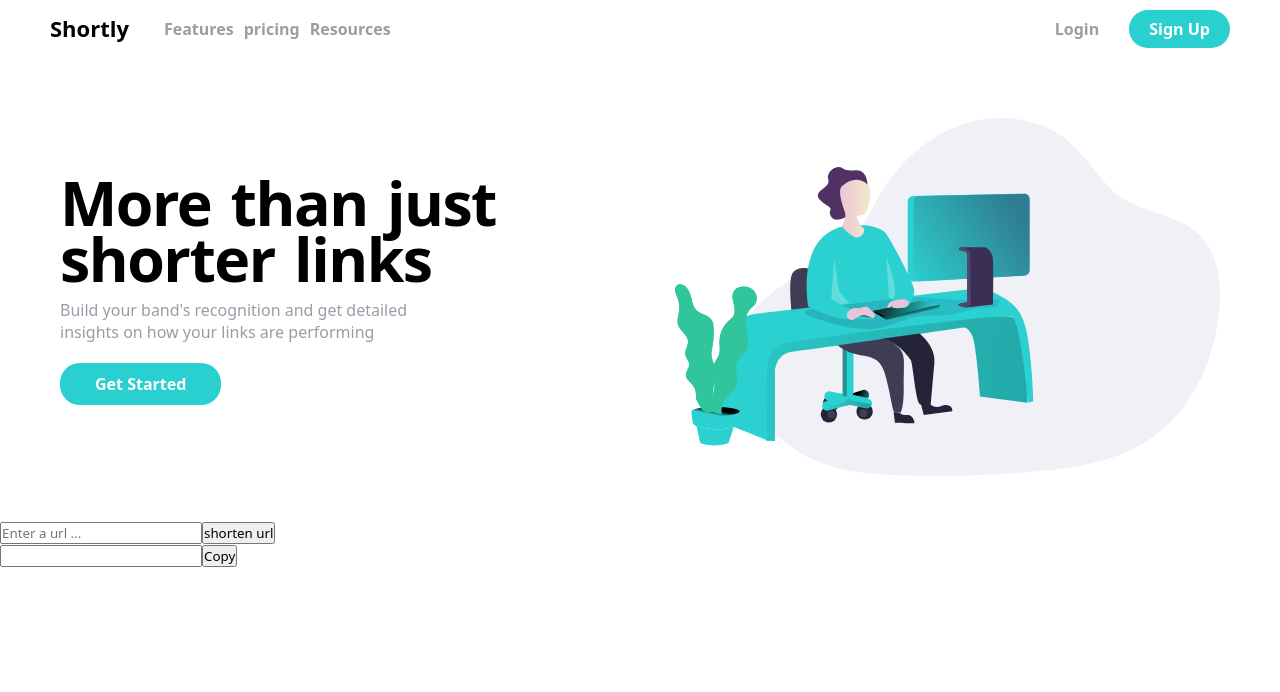
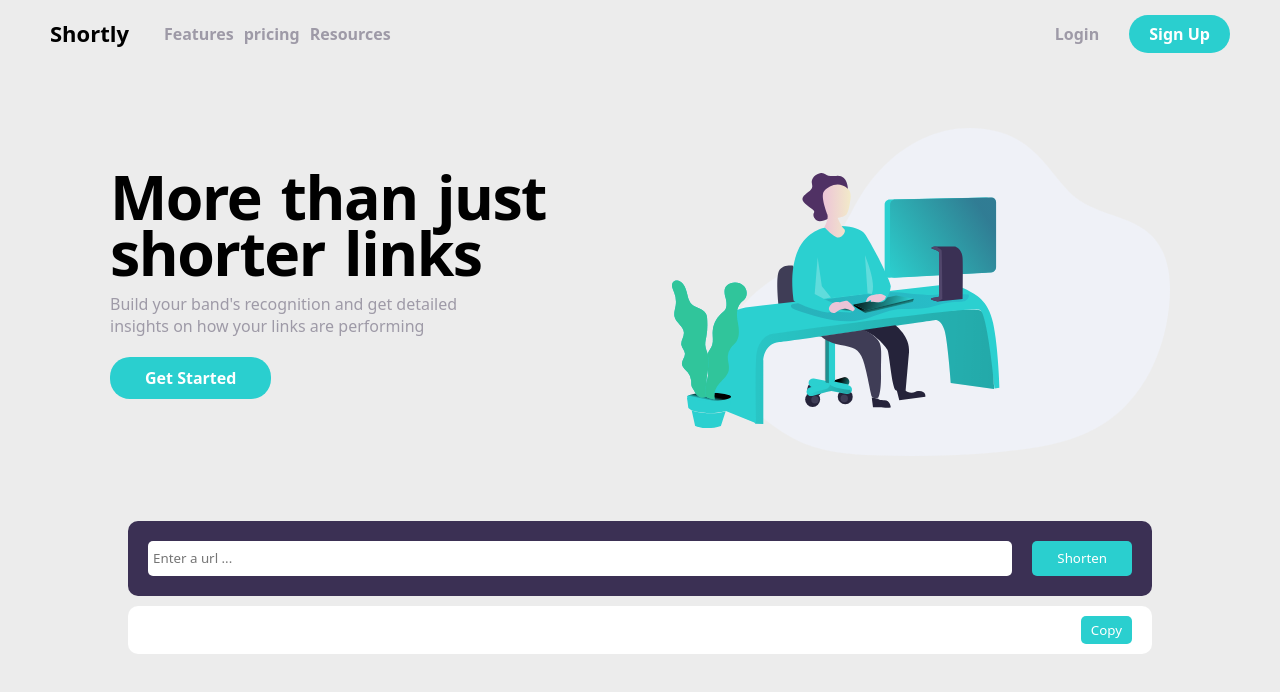
Before and after one commit to arberLisaj/frontend-mentor-solutions, a React (Vite) app in the folder url-shortener/: page / in a window 1280 px wide. Shown: the top 692 px of the page. Built offline with nearby package versions, Linux system fonts and the light colour scheme; no server answers.

Commit message:
url shortener: styling link input

```diff
--- a/url-shortener/src/components/Header/_header.scss
+++ b/url-shortener/src/components/Header/_header.scss
@@ -6,7 +6,7 @@ header {
   align-items: center;
   max-width: 1200px;
   margin: auto;
-  padding: 10px;
+  padding:15px 10px;
 
   ul {
     list-style: none;
--- a/url-shortener/src/components/Hero/_hero.scss
+++ b/url-shortener/src/components/Hero/_hero.scss
@@ -1,5 +1,5 @@
 section#hero {
-  max-width: 1200px;
+  max-width: 1100px;
   margin: auto;
   padding: 10px;
 
--- a/url-shortener/src/components/LinkInput/LinkInput.jsx
+++ b/url-shortener/src/components/LinkInput/LinkInput.jsx
@@ -1,36 +1,40 @@
-import axios from 'axios'
-import z from 'zod'
+import axios from "axios";
+import z from "zod";
 import { zodResolver } from "@hookform/resolvers/zod";
-import { useForm } from 'react-hook-form'
-import { useState , useEffect } from 'react'
+import { useForm } from "react-hook-form";
+import { useState, useEffect } from "react";
 
 const schema = z.object({
-    url : z.string().min(5).max(30)
-})
+  url: z.string().min(5).max(30),
+});
 
-const LinkInput= () => {
-  const [data , setData] = useState()
-  const [url , setUrl] = useState('github.com/arberlisaj')
+const LinkInput = () => {
+  const [data, setData] = useState();
+  const [url, setUrl] = useState("github.com/arberlisaj");
   // setUrl("arberlisaj.com");
   useEffect(() => {
     const fetchUsers = async () => {
       try {
-        const response = await axios.get(`https://api.shrtco.de/v2/shorten?url=${url}`);
+        const response = await axios.get(
+          `https://api.shrtco.de/v2/shorten?url=${url}`
+        );
         setData(response.data);
       } catch (error) {
-        console.log((error).message);
+        console.log(error.message);
       }
     };
     fetchUsers();
   }, [url]);
 
-  const {register , handleSubmit} = useForm({resolver:zodResolver(schema)})
+  const { register, handleSubmit } = useForm({
+    resolver: zodResolver(schema),
+  });
 
-  const onSubmit = (data)=>{
+  const onSubmit = (data) => {
     // removing spaces from the url
-   let url = data.url.replace(/\s/g, "");
-    setUrl(url)
-  }
+    let url = data.url.replace(/\s/g, "");
+    setUrl(url);
+  };
 
   // copying and saving the output
   const [isCopied, setIsCopied] = useState(false);
@@ -38,18 +42,27 @@ const LinkInput= () => {
     navigator.clipboard.writeText(displayURL);
     setIsCopied(true);
   };
-
-  const displayURL = data ? data.result.short_link : ''
+  const [hideCopyLink, setHideLink] = useState(true);
+  const displayURL = data ? data.result.short_link : "";
   return (
-    <main>
-    <form onSubmit={handleSubmit(data => onSubmit(data))}>
-      <input {...register('url')} type="text"  placeholder='Enter a url ...'/>
-      <button>shorten url</button>
-    </form>
-
-      <input type="text" value={displayURL}  readOnly />
-      <button onClick={handleCopy}>{isCopied ? 'Copied!' : 'Copy'}</button>
-    </main>
-  )
-}
+    <section id="link-container">
+      <section id="link">
+        <form onSubmit={handleSubmit((data) => onSubmit(data))}>
+          <input
+            {...register("url")}
+            type="text"
+            placeholder="Enter a url ..."
+          />
+          <button onClick={() => setHideLink(false)}>Shorten</button>
+        </form>
+      </section>
+      <div className={hideCopyLink ? "hide copy" : "show copy"}>
+        <input type="text" id="copy" value={displayURL} readOnly />
+        <button className={isCopied ? "copied" : "regular"} onClick={handleCopy}>
+          {isCopied ? "Copied!" : "Copy"}
+        </button>
+      </div>
+    </section>
+  );
+};
 export default LinkInput;
--- /dev/null
+++ b/url-shortener/src/components/LinkInput/_linkInput.scss
@@ -0,0 +1,78 @@
+@import "../../styles/variables";
+section#link-container {
+  width: 80%;
+  max-width: 1100px;
+  margin: auto;
+  margin-block: 20px;
+  section#link {
+    padding: 20px;
+    border-radius: 10px;
+    background-color: variables.$dark-violet;
+    display: flex;
+    flex-direction: column;
+    align-items: center;
+
+    form {
+      width: 100%;
+      display: flex;
+      // justify-content: space-between;
+      align-items: center;
+
+      button {
+        background-color: variables.$cyan;
+        color: white;
+        height: 35px;
+        padding-inline: 25px;
+        margin-left: 20px;
+        border-radius: 5px;
+        border: none;
+        cursor: pointer;
+      }
+      input {
+        border-radius: 5px;
+        width: 100%;
+        height: 35px;
+        padding-inline: 5px;
+        border: none;
+
+        &:focus {
+          outline: none;
+        }
+      }
+    }
+  }
+  .copy {
+    display: flex;
+    padding: 10px 20px;
+    background-color: white;
+    border-radius: 10px;
+    margin-top: 10px;
+    button {
+      border: none;
+
+      color: white;
+      padding: 5px 10px;
+      border-radius: 5px;
+      cursor: pointer;
+    }
+    .copied {
+      background-color: variables.$dark-violet;
+    }
+    .regular {
+      background-color: variables.$cyan;
+    }
+    input {
+      border: none;
+    }
+  }
+}
+
+#copy {
+  width: 100%;
+}
+.hide {
+  display: none;
+}
+.show {
+  display: block;
+}
--- a/url-shortener/src/styles/styles.css
+++ b/url-shortener/src/styles/styles.css
@@ -3,6 +3,10 @@
   padding: 0;
   box-sizing: border-box;
   font-family: system-ui, -apple-system, BlinkMacSystemFont, "Segoe UI", Roboto, Oxygen, Ubuntu, Cantarell, "Open Sans", "Helvetica Neue", sans-serif;
+}
+
+body {
+  background-color: rgb(236, 236, 236);
 }
 
 header {
@@ -11,7 +15,7 @@ header {
   align-items: center;
   max-width: 1200px;
   margin: auto;
-  padding: 10px;
+  padding: 15px 10px;
 }
 header ul {
   list-style: none;
@@ -124,7 +128,7 @@ header button:nth-of-type(2):hover {
   }
 }
 section#hero {
-  max-width: 1200px;
+  max-width: 1100px;
   margin: auto;
   padding: 10px;
 }
@@ -196,4 +200,78 @@ section#hero button {
   section#hero .animation img {
     max-width: 100%;
   }
+}
+section#link-container {
+  width: 80%;
+  max-width: 1100px;
+  margin: auto;
+  margin-block: 20px;
+}
+section#link-container section#link {
+  padding: 20px;
+  border-radius: 10px;
+  background-color: hsl(257, 27%, 26%);
+  display: flex;
+  flex-direction: column;
+  align-items: center;
+}
+section#link-container section#link form {
+  width: 100%;
+  display: flex;
+  align-items: center;
+}
+section#link-container section#link form button {
+  background-color: hsl(180, 66%, 49%);
+  color: white;
+  height: 35px;
+  padding-inline: 25px;
+  margin-left: 20px;
+  border-radius: 5px;
+  border: none;
+  cursor: pointer;
+}
+section#link-container section#link form input {
+  border-radius: 5px;
+  width: 100%;
+  height: 35px;
+  padding-inline: 5px;
+  border: none;
+}
+section#link-container section#link form input:focus {
+  outline: none;
+}
+section#link-container .copy {
+  display: flex;
+  padding: 10px 20px;
+  background-color: white;
+  border-radius: 10px;
+  margin-top: 10px;
+}
+section#link-container .copy button {
+  border: none;
+  color: white;
+  padding: 5px 10px;
+  border-radius: 5px;
+  cursor: pointer;
+}
+section#link-container .copy .copied {
+  background-color: hsl(257, 27%, 26%);
+}
+section#link-container .copy .regular {
+  background-color: hsl(180, 66%, 49%);
+}
+section#link-container .copy input {
+  border: none;
+}
+
+#copy {
+  width: 100%;
+}
+
+.hide {
+  display: none;
+}
+
+.show {
+  display: block;
 }/*# sourceMappingURL=styles.css.map */
--- a/url-shortener/src/styles/styles.scss
+++ b/url-shortener/src/styles/styles.scss
@@ -6,7 +6,12 @@
   font-family: variables.$apple-font;
 }
 
+body {
+  background-color: rgb(236, 236, 236);
+}
 // import header styles
 @import "../components/Header/header";
 // import hero styles
 @import "../components/Hero/hero";
+// import link input
+@import "../components/LinkInput/linkInput";
```
Also changed, not shown: 1 other file (tests, documents, lock files or other folders).
